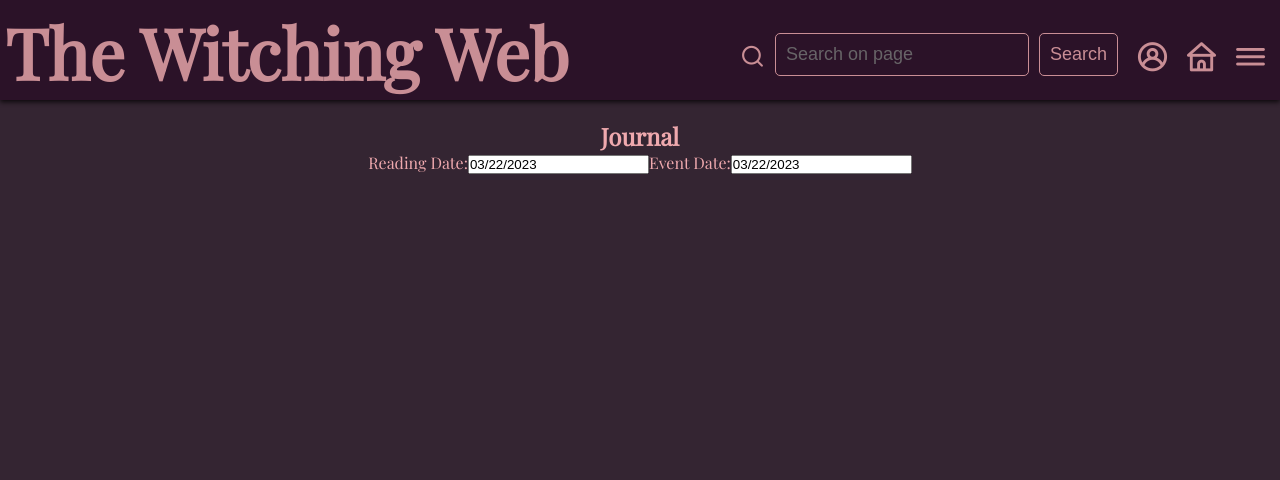
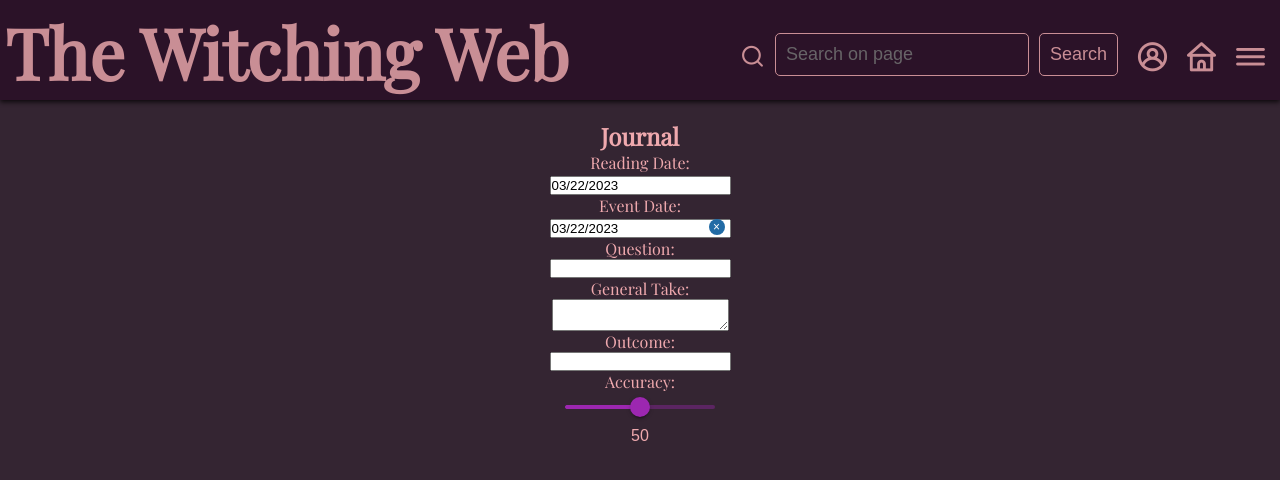
Before and after one commit to Mayalynn96/mystic-lilac, a React (Create React App) app: page /journal in a window 1280 px wide. Shown: the top 480 px of the page. Built offline with nearby package versions, Linux system fonts and the light colour scheme.

Commit message:
added functional slider

```diff
--- a/package.json
+++ b/package.json
@@ -3,6 +3,9 @@
   "version": "0.1.0",
   "private": true,
   "dependencies": {
+    "@emotion/react": "^11.11.0",
+    "@emotion/styled": "^11.11.0",
+    "@mui/material": "^5.13.2",
     "@testing-library/jest-dom": "^5.16.5",
     "@testing-library/react": "^13.4.0",
     "@testing-library/user-event": "^13.5.0",
@@ -11,6 +14,7 @@
     "react-dom": "^18.2.0",
     "react-router-dom": "^6.9.0",
     "react-scripts": "5.0.1",
+    "rsuite": "^5.34.0",
     "web-vitals": "^2.1.4",
     "webfontloader": "^1.6.28"
   },
--- a/src/pages/Journal/Journal.css
+++ b/src/pages/Journal/Journal.css
@@ -0,0 +1,21 @@
+.react-datepicker-propper{
+    position: relative;
+    left: 100px;
+}
+
+#accuracyInput {
+    width: 150px;
+}
+
+form {
+    display: flex;
+    flex-direction: column;
+    width: 80%;
+    align-items: center;
+}
+
+main {
+    display: flex;
+    align-items: center;
+    flex-direction: column;
+}
--- a/src/pages/Journal/Journal.js
+++ b/src/pages/Journal/Journal.js
@@ -1,26 +1,55 @@
-import React, {useEffect, useState} from 'react';
+import React, { useEffect, useState } from 'react';
 import API from '../../utils/API';
 import DatePicker from 'react-datepicker';
+import './Journal.css'
 import 'react-datepicker/dist/react-datepicker.css';
+import { Slider } from '@mui/material';
 
 function Journal() {
     const [readingDate, setReadingDate] = useState(new Date());
-    const [eventDate, setEventDate] = useState(new Date())
+    const [eventDate, setEventDate] = useState(new Date());
+    const [question, setQuestion] = useState('')
+    const [generalTake, setGeneralTake] = useState('')
+    const [outcome, setOutcome] = useState('')
+    const [accuracy, setAccuracy] = useState(50);
 
-    const pastOnly = (date) => new Date() > date;
+    const handleChange = (e) => {
+        e.preventDefault();
+
+        if (e.target.id === "questionInput") {
+            setQuestion(e.target.value)
+        } else if (e.target.id === "generalTakeInput") {
+            setGeneralTake(e.target.value)
+        } else if (e.target.id === "outcomeInput") {
+            setOutcome(e.target.value)
+        } else if (e.target.id === "accuracy") {
+            setAccuracy(e.target.value)
+        }
+    }
+
+    const handleChange2 = (event: Event, newValue: number | number[]) => {
+        if (typeof newValue === 'number') {
+            setAccuracy(newValue);
+        }
+    };
 
     return (
         <main>
             <h2>Journal</h2>
             <form>
-                <label>
-                    Reading Date:
-                </label>
-                <DatePicker selected={readingDate} onChange={(date) => setReadingDate(date)} filterDate={pastOnly} showMonthDropdown={true} showYearDropdown={true}/>
-                <label>
-                    Event Date:
-                </label>
-                <DatePicker selected={eventDate} onChange={(date) => setEventDate(date)} showMonthDropdown={true} showYearDropdown={true}/>
+                <label>Reading Date:</label>
+                <DatePicker selected={readingDate} onChange={(date) => setReadingDate(date)} maxDate={new Date()} showMonthDropdown={true} showYearDropdown={true} />
+                <label>Event Date:</label>
+                <DatePicker placeholderText='No event date' isClearable={true} minDate={readingDate} selected={eventDate} onChange={(date) => setEventDate(date)} showMonthDropdown={true} showYearDropdown={true} />
+                <label>Question:</label>
+                <input type='text' id='questionInput' value={question} onChange={handleChange} />
+                <label>General Take:</label>
+                <textarea id='generalTakeInput' value={generalTake} onChange={handleChange} />
+                <label>Outcome:</label>
+                <input type='text' id='outcomeInput' value={outcome} onChange={handleChange} />
+                <label>Accuracy:</label>
+                <Slider id="accuracyInput" aria-label="accuracy" value={accuracy} onChange={handleChange2} color="secondary" min={0} max={100} />
+                <p>{accuracy}</p>
             </form>
         </main>
     )
```
Also changed, not shown: 1 other file (tests, documents, lock files or other folders).
